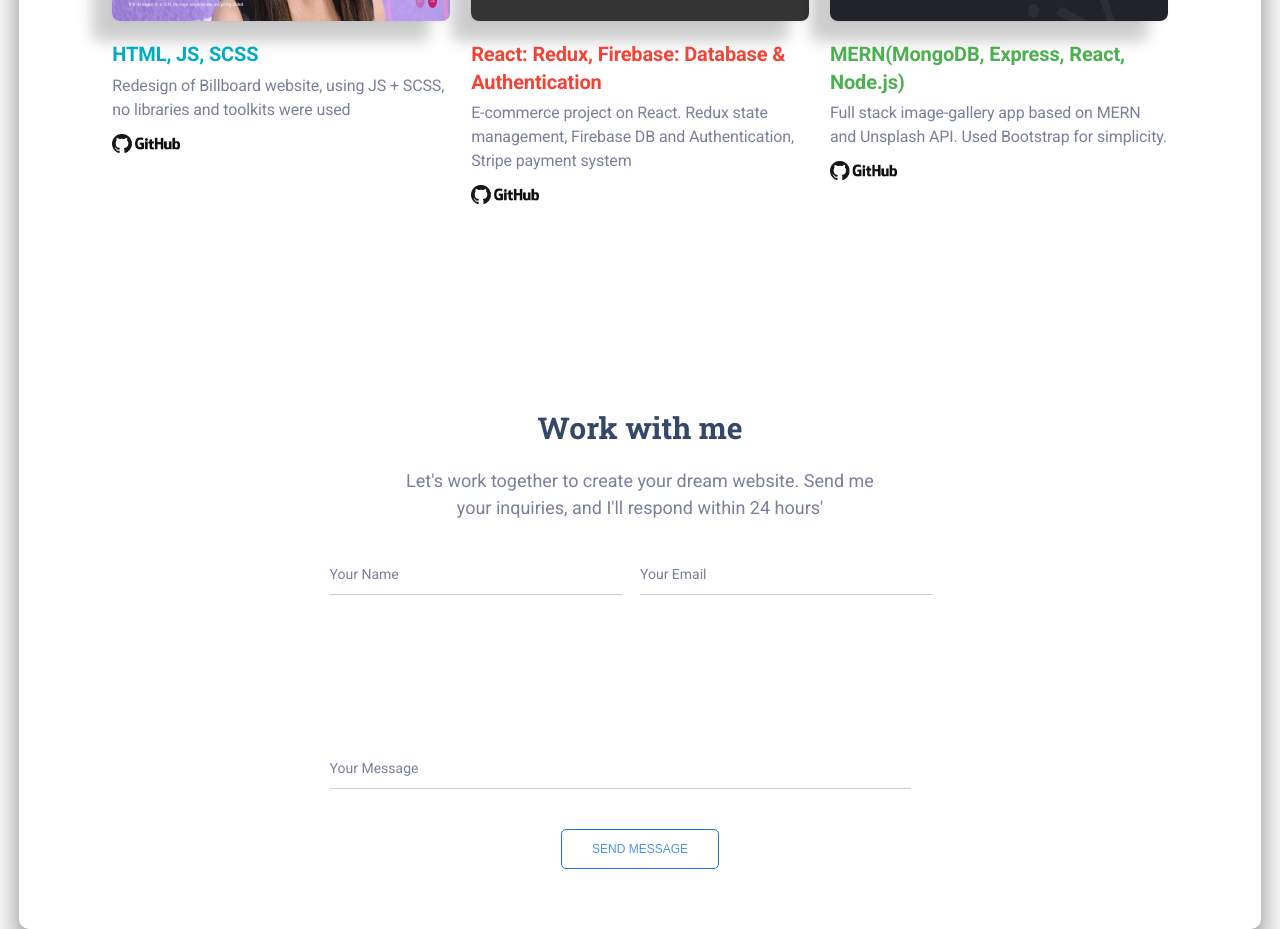
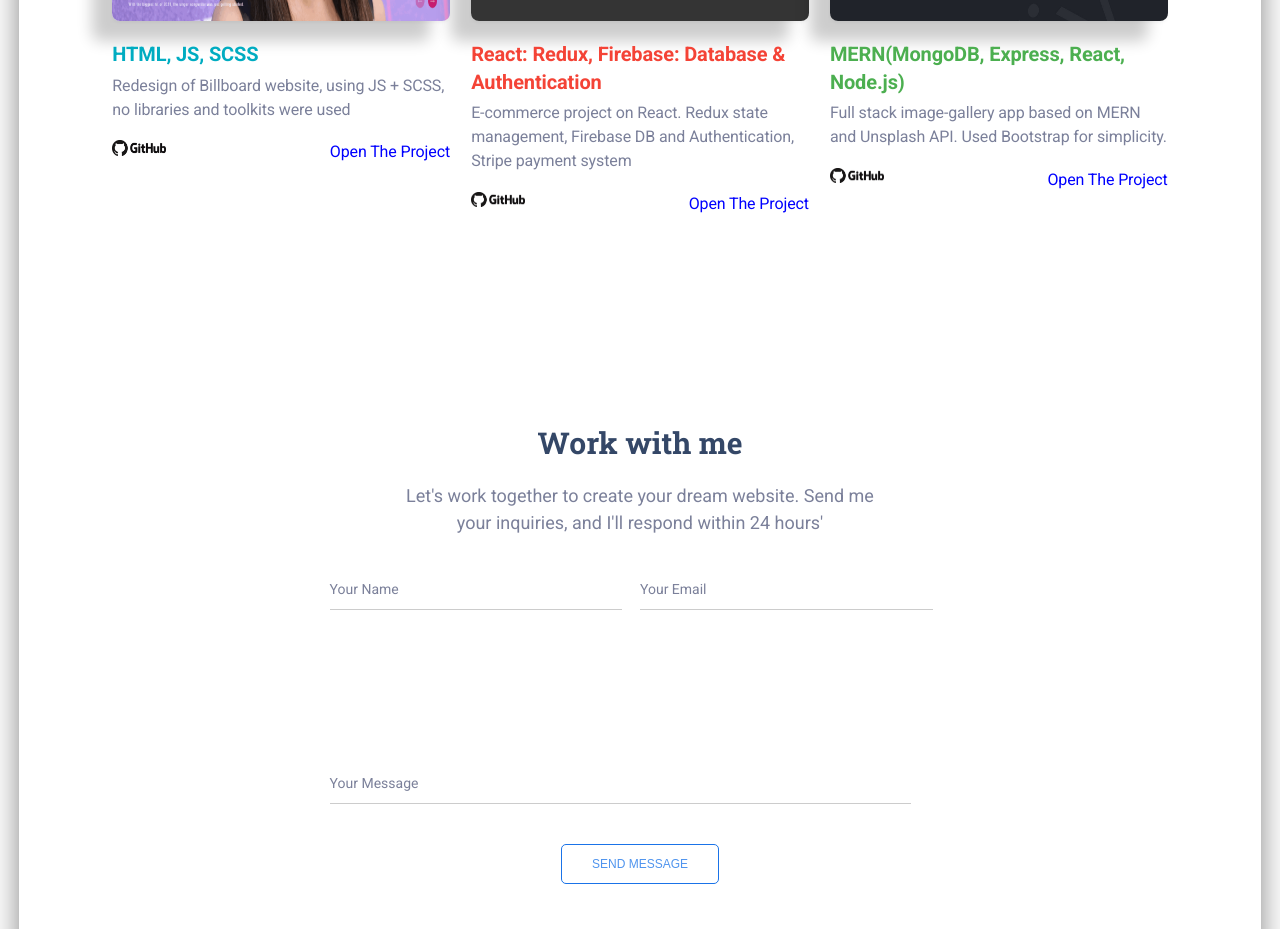
Before and after one commit to Arthubnet/atrehub-portfolio, a React (Create React App) app: page / in a window 1280 px wide. Shown: the part 1000-1929 px from the top of the page. Built offline with nearby package versions, Linux system fonts and the light colour scheme; no server answers; a web font is replaced by a local one.

Commit message:
added links

```diff
--- a/src/Components/projects/ProjectCard.component.jsx
+++ b/src/Components/projects/ProjectCard.component.jsx
@@ -14,9 +14,14 @@ function ProjectCard({ title, description, image, color, link, github }) {
       <div className="project__card__body">
         <h3 style={{ color: color }}>{title}</h3>
         <p>{description}</p>
-        <a href={github} target="__blank">
-          <img src={gitBtn} />
-        </a>
+        <div class="project__card__links">
+          <a href={github} target="__blank">
+            <img src={gitBtn} />
+          </a>
+          <a href={link} target="__blank">
+            <p>Open The Project</p>
+          </a>
+        </div>
       </div>
     </div>
   );
--- a/src/Components/projects/project-card.styles.scss
+++ b/src/Components/projects/project-card.styles.scss
@@ -48,5 +48,23 @@
         width: 100%;
       }
     }
+    .project__card__links {
+      padding-top: 2%;
+      display: flex;
+      justify-content: space-between;
+      img {
+        width: 40%;
+      }
+      a {
+        min-width: 40%;
+      }
+
+      P {
+        min-width: 50%;
+        text-align: end;
+        color: blue;
+        cursor: pointer;
+      }
+    }
   }
 }
```
